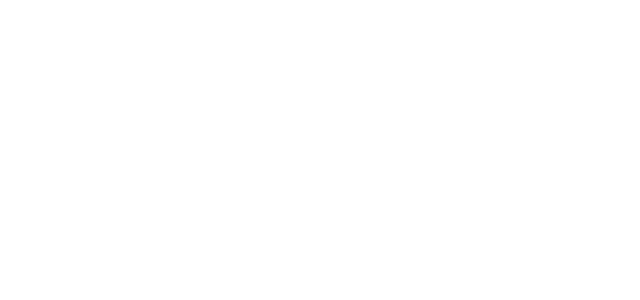
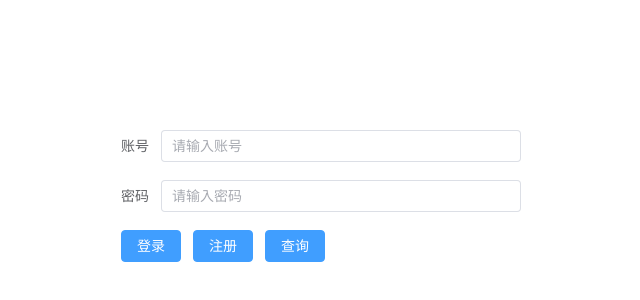
Before and after one commit to LewisLen/vue3-app, a Vue app: page /login in a window 1280 px wide. Before the commit this address had no page. Shown: the part 120-420 px from the top of the page, without its empty margins (319-959 px from the left). Built offline with nearby package versions, Linux system fonts and the light colour scheme.

Commit message:
feat: 调整路由配置信息和增加页面跳转逻辑

```diff
--- a/src/router/index.js
+++ b/src/router/index.js
@@ -1,20 +1,36 @@
 import { createRouter, createWebHistory } from "vue-router";
 import Home from "../views/Home.vue";
+import Login from "../views/Login.vue";
 
 const routes = [
   {
     path: "/",
+    name: "Index",
+    redirect: "/home",
+  },
+  {
+    path: "/home",
     name: "Home",
     component: Home,
   },
   {
+    path: "/login",
+    name: "Login",
+    component: Login,
+  },
+  {
     path: "/about",
     name: "About",
-    // route level code-splitting
-    // this generates a separate chunk (about.[hash].js) for this route
-    // which is lazy-loaded when the route is visited.
-    component: () =>
-      import(/* webpackChunkName: "about" */ "../views/About.vue"),
+    component: () => import("../views/About.vue"),
+  },
+  {
+    path: "/404",
+    name: "404",
+    component: () => import("../views/Error.vue"),
+  },
+  {
+    path: "/:pathMatch(.*)",
+    redirect: "/404",
   },
 ];
 
--- a/src/utils/axios.js
+++ b/src/utils/axios.js
@@ -68,7 +68,7 @@
       const msg = error.response.data.message;
       ElMessage.error(`Code: ${code}, Message: ${msg}`);
     } else {
-      ElMessage.error(`${error}`);
+      ElMessage.error(`错误信息：${error}`);
     }
     return Promise.reject(error);
   }
--- /dev/null
+++ b/src/views/Error.vue
@@ -0,0 +1,28 @@
+<template>
+  <div>
+    <h2>你来到了一片荒漠！{{ countTime }}s钟之后将回到首页</h2>
+  </div>
+</template>
+
+<script>
+import { onMounted, ref } from "vue";
+import { useRouter } from "vue-router";
+export default {
+  setup() {
+    const router = useRouter();
+    const countTime = ref(3);
+    onMounted(() => {
+      let timer = setInterval(() => {
+        countTime.value--;
+      }, 1000);
+      setTimeout(() => {
+        clearInterval(timer);
+        router.push({ name: "Home" });
+      }, 3000);
+    });
+    return {
+      countTime,
+    };
+  },
+};
+</script>
--- a/src/views/Home.vue
+++ b/src/views/Home.vue
@@ -4,35 +4,11 @@
       <router-link to="/">Home</router-link> |
       <router-link to="/about">About</router-link>
     </div>
-    <div class="form-content">
-      <el-form>
-        <el-form-item label="账号">
-          <el-input
-            v-model="userName"
-            placeholder="请输入账号"
-            maxlength="10"
-          />
-        </el-form-item>
-        <el-form-item label="密码">
-          <el-input
-            v-model="passWord"
-            placeholder="请输入密码"
-            type="password"
-            maxlength="12"
-          />
-        </el-form-item>
-        <el-form-item>
-          <el-button type="primary" @click="login">登录</el-button>
-          <el-button type="primary" @click="register">注册</el-button>
-          <el-button type="primary" @click="query">查询</el-button>
-        </el-form-item>
-      </el-form>
-    </div>
   </div>
 </template>
 
 <script>
-import { reactive, toRefs, onMounted, getCurrentInstance } from "vue";
+import { reactive, onMounted, getCurrentInstance } from "vue";
 import { useRouter } from "vue-router";
 import { ElMessage } from "element-plus";
 export default {
@@ -41,67 +17,45 @@
     const { $http } = currentInstance.appContext.config.globalProperties;
     const router = useRouter();
 
-    function register() {
-      $http({
-        url: "/users/register",
-        method: "POST",
-        headers: { isHideLoading: true },
-        data: {
-          userName: data.userName,
-          passWord: data.passWord,
-        },
-      }).then((res) => {
-        console.log(res);
-      });
-    }
-
-    function login() {
-      $http({
-        url: "/users/login",
-        method: "POST",
-        headers: { isHideLoading: true },
-        data: {
-          userName: data.userName,
-          passWord: data.passWord,
-        },
-      })
-        .then((res) => {
-          data.userName = "";
-          data.passWord = "";
-          sessionStorage.setItem("__tokenInfo__", res.token || "");
-          router.push({
-            name: "About",
-            params: { userName: res.userName },
-          });
-        })
-        .catch((err) => {
-          console.log(err);
-        });
-    }
-
     function query() {
       $http({
         url: "/users/query",
         method: "GET",
         headers: { isHideLoading: true },
-      }).then((res) => {
-        ElMessage.success(`你好呀! ${res.userName}`);
-        console.log(res);
-      });
+      })
+        .then((res) => {
+          if (!res.userName) {
+            setTimeout(() => {
+              router.push({
+                name: "Login",
+              });
+            }, 3000);
+          } else {
+            ElMessage.success(`Hello,${res.userName}`);
+          }
+        })
+        .catch((err) => {
+          ElMessage.warning("会话已过期，请重新登录");
+          console.log(err);
+          setTimeout(() => {
+            router.push({
+              name: "Login",
+            });
+          }, 3000);
+        });
     }
 
-    const data = reactive({
+    const refData = reactive({
       userName: "",
       passWord: "",
     });
 
-    const refData = toRefs(data);
-    onMounted(() => {});
+    onMounted(() => {
+      query();
+    });
 
     return {
       ...refData,
-      register,
-      login,
       query,
     };
   },
--- a/src/views/Login.vue
+++ b/src/views/Login.vue
@@ -0,0 +1,113 @@
+<template>
+  <div class="form-content">
+    <el-form>
+      <el-form-item label="账号">
+        <el-input v-model="userName" placeholder="请输入账号" maxlength="10" />
+      </el-form-item>
+      <el-form-item label="密码">
+        <el-input
+          v-model="passWord"
+          placeholder="请输入密码"
+          type="password"
+          maxlength="12"
+        />
+      </el-form-item>
+      <el-form-item>
+        <el-button type="primary" @click="login">登录</el-button>
+        <el-button type="primary" @click="register">注册</el-button>
+        <el-button type="primary" @click="query">查询</el-button>
+      </el-form-item>
+    </el-form>
+  </div>
+</template>
+
+<script>
+import { reactive, onMounted, getCurrentInstance } from "vue";
+import { useRouter } from "vue-router";
+import { ElMessage } from "element-plus";
+export default {
+  setup() {
+    const currentInstance = getCurrentInstance();
+    const { $http } = currentInstance.appContext.config.globalProperties;
+    const router = useRouter();
+
+    function register() {
+      $http({
+        url: "/users/register",
+        method: "POST",
+        headers: { isHideLoading: true },
+        data: {
+          userName: refData.userName,
+          passWord: refData.passWord,
+        },
+      }).then((res) => {
+        console.log(res);
+      });
+    }
+
+    function login() {
+      $http({
+        url: "/users/login",
+        method: "POST",
+        headers: { isHideLoading: true },
+        data: {
+          userName: refData.userName,
+          passWord: refData.passWord,
+        },
+      })
+        .then((res) => {
+          refData.userName = "";
+          refData.passWord = "";
+          sessionStorage.setItem("__tokenInfo__", res.token || "");
+          router.push({
+            name: "About",
+            params: { userName: res.userName },
+          });
+        })
+        .catch((err) => {
+          console.log(err);
+        });
+    }
+
+    function query() {
+      $http({
+        url: "/users/query",
+        method: "GET",
+        headers: { isHideLoading: true },
+      }).then((res) => {
+        ElMessage.success(`你好呀! ${res.userName}`);
+        console.log(res);
+      });
+    }
+
+    const refData = reactive({
+      userName: "",
+      passWord: "",
+    });
+
+    onMounted(() => {});
+
+    return {
+      ...refData,
+      register,
+      login,
+      query,
+    };
+  },
+};
+</script>
+
+<style>
+.box {
+  width: 100%;
+  height: 100%;
+}
+.form-content {
+  width: 400px;
+  height: 300px;
+  position: absolute;
+  left: 50%;
+  top: 50%;
+  transform: translate(-200px, -150px);
+}
+</style>
```
